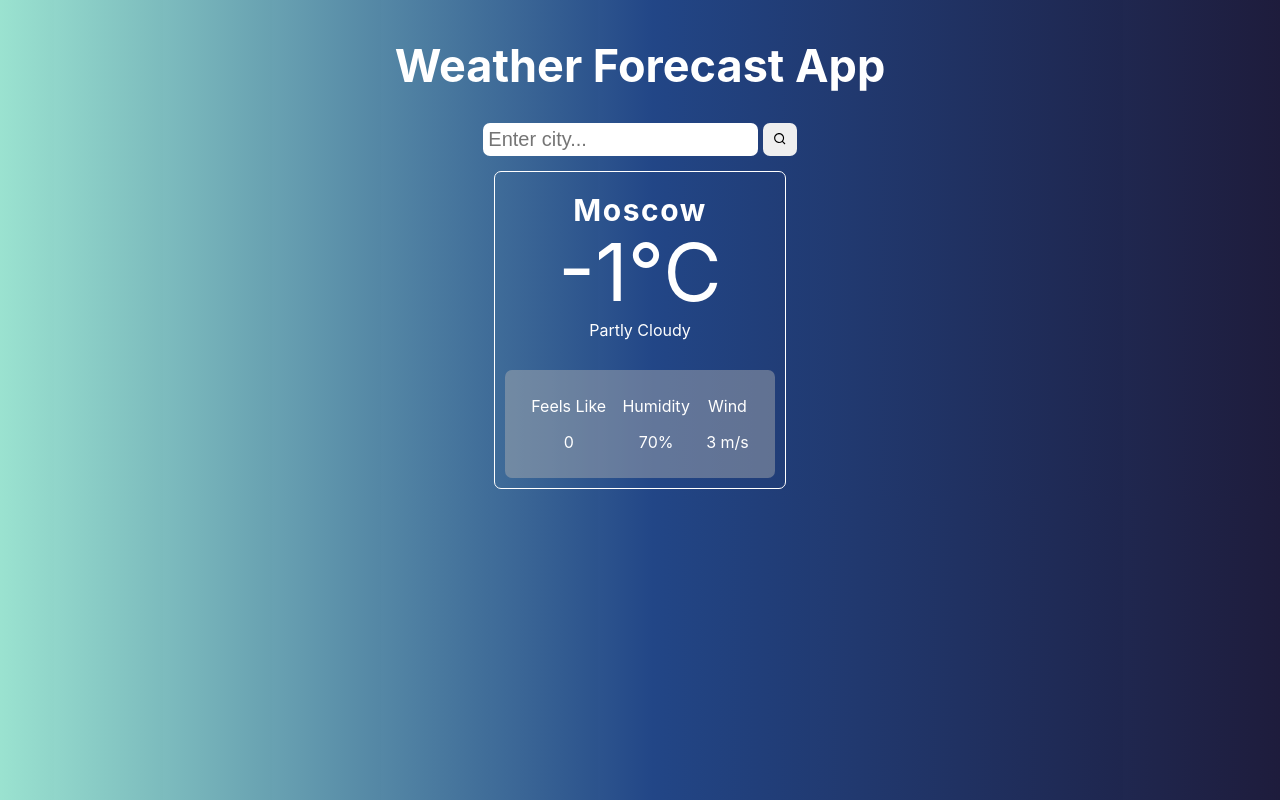
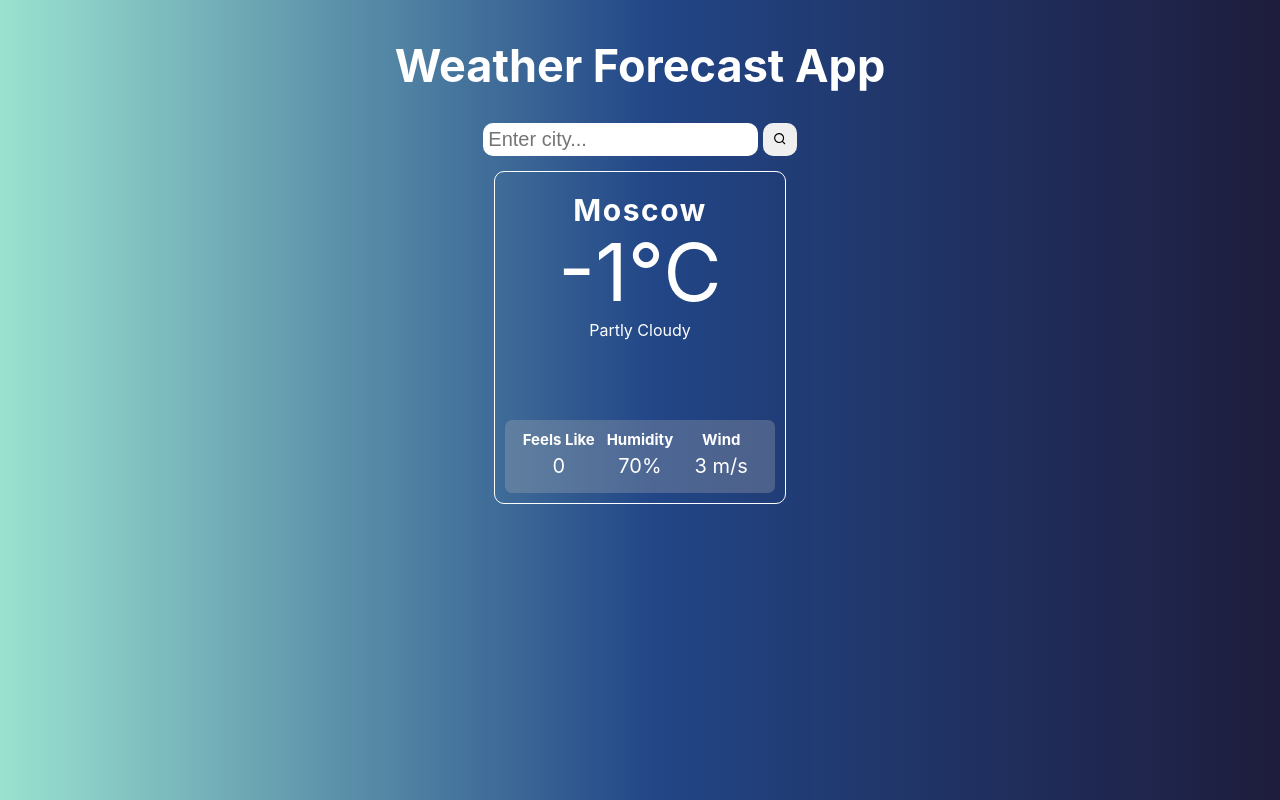
Before and after one commit to T1moQ/weather-app, a React (Vite) app: page / in a window 1280 px wide. Built offline with nearby package versions, Linux system fonts and the light colour scheme.

Commit message:
Styles work

```diff
--- a/src/components/UI/WeatherForm.module.css
+++ b/src/components/UI/WeatherForm.module.css
@@ -8,13 +8,13 @@
 .input {
    font-size: 20px;
    padding: 5px;
-   border-radius: 7px;
+   border-radius: 10px;
    border: none;
    outline: none;
 }
 
 .button {
-   border-radius: 7px;
+   border-radius: 10px;
    border: none;
    padding: 5px 10px 5px 10px;
    cursor: pointer;
--- a/src/components/WheatherDisplay.jsx
+++ b/src/components/WheatherDisplay.jsx
@@ -14,16 +14,16 @@ const WheatherDisplay = () => {
          </div>
          <div className={cl.displayInfo}>
             <div>
-               <p>Feels Like</p>
-               <p>0</p>
+               <p className={cl.bold}>Feels Like</p>
+               <p className={cl.number}>0</p>
             </div>
             <div>
-               <p>Humidity</p>
-               <p>70%</p>
+               <p className={cl.bold}>Humidity</p>
+               <p className={cl.number}>70%</p>
             </div>
             <div>
-               <p>Wind</p>
-               <p>3 m/s</p>
+               <p className={cl.bold}>Wind </p>
+               <p className={cl.number}>3 m/s</p>
             </div>
          </div>
       </div>
--- a/src/components/WheatherDisplay.module.css
+++ b/src/components/WheatherDisplay.module.css
@@ -1,6 +1,6 @@
 .display {
    width: 270px;
-   border-radius: 7px;
+   border-radius: 10px;
    border: 1px solid #fff;
    padding: 10px;
 }
@@ -24,9 +24,25 @@
 
 .displayInfo {
    display: flex;
-   background-color: #b3b3b371;
+   background-color: #b3b3b34b;
    justify-content: space-evenly;
-   margin-top: 30px;
+   margin-top: 80px;
    border-radius: 7px;
    padding: 10px;
 }
+
+.displayInfo div {
+   width: 30%;
+   margin: 0;
+   font-size: 15px;
+}
+
+.bold {
+   font-weight: 700;
+   margin: 0;
+}
+
+.number {
+   margin: 5px 0 5px 0;
+   font-size: 20px;
+}
```
